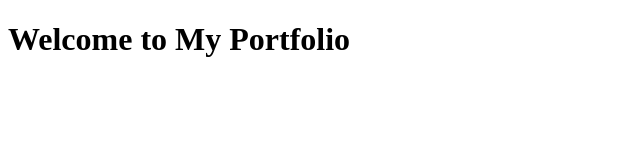
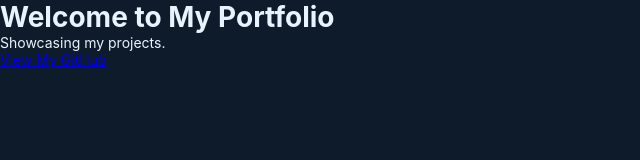
Before and after one commit to ethanfaleiro/Portfolio, a plain HTML site: page index.html in a window 1280 px wide. Shown: the whole page, without its empty margins (0-640 px from the left). Drawn offline with Linux system fonts and the light colour scheme; files that its build step writes are made by us from their sources.

Commit message:
Update index.html

```diff
--- a/index.html
+++ b/index.html
@@ -1,6 +1,17 @@
 <!DOCTYPE html>
-<html>
+<html lang="en">
+<head>
+    <meta charset="UTF-8">
+    <meta name="viewport" content="width=device-width, initial-scale=1.0">
+    <title>My Portfolio</title>
+    <link rel="stylesheet" href="style.css">
+</head>
 <body>
-    <h1>Welcome to My Portfolio</h1>
+    <div class="container">
+        <h1>Welcome to My Portfolio</h1>
+        <p>Showcasing my projects.</p>
+        <div class="divider"></div>
+        <a href="https://github.com/YOUR_GITHUB_USERNAME" class="btn">View My GitHub</a>
+    </div>
 </body>
 </html>
```
